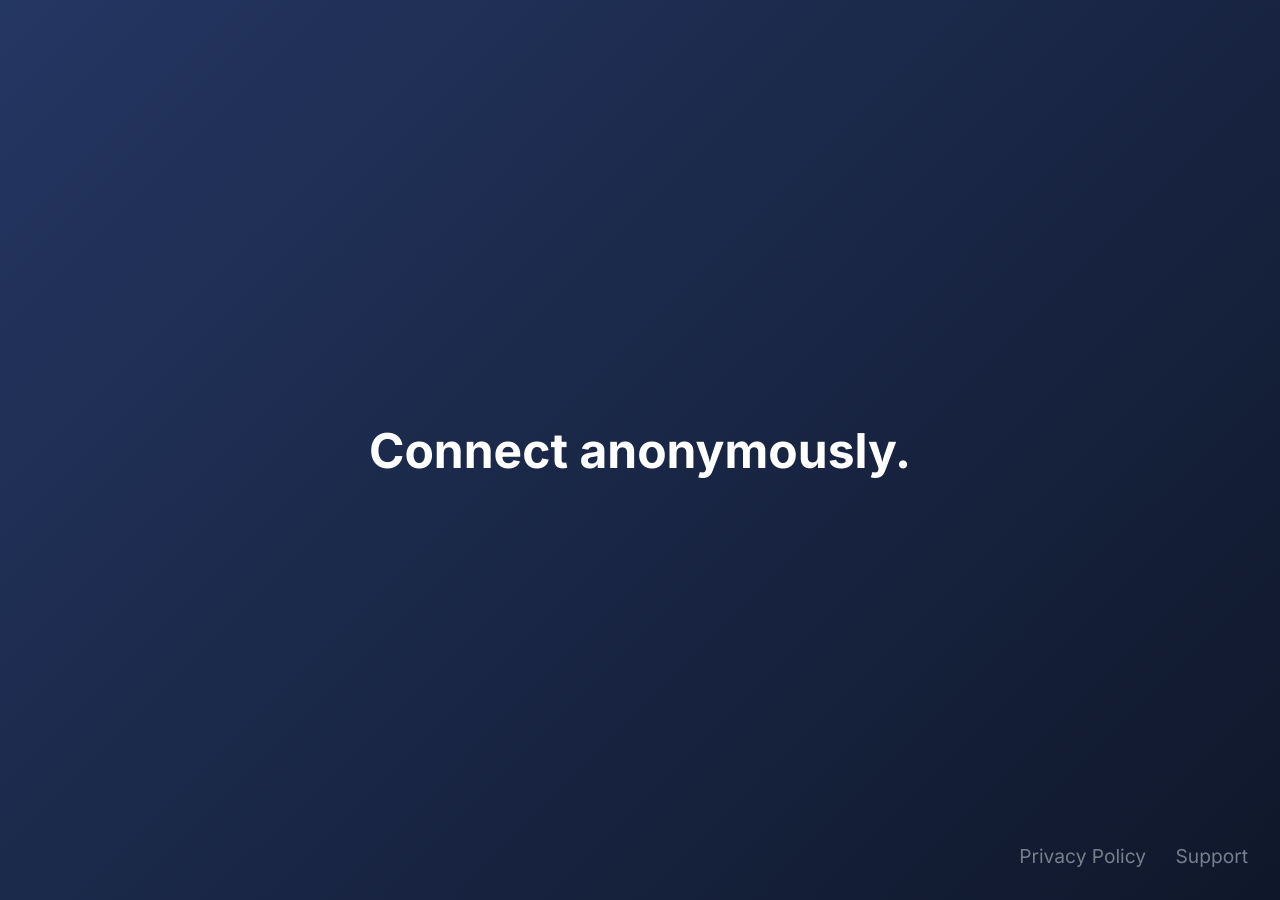
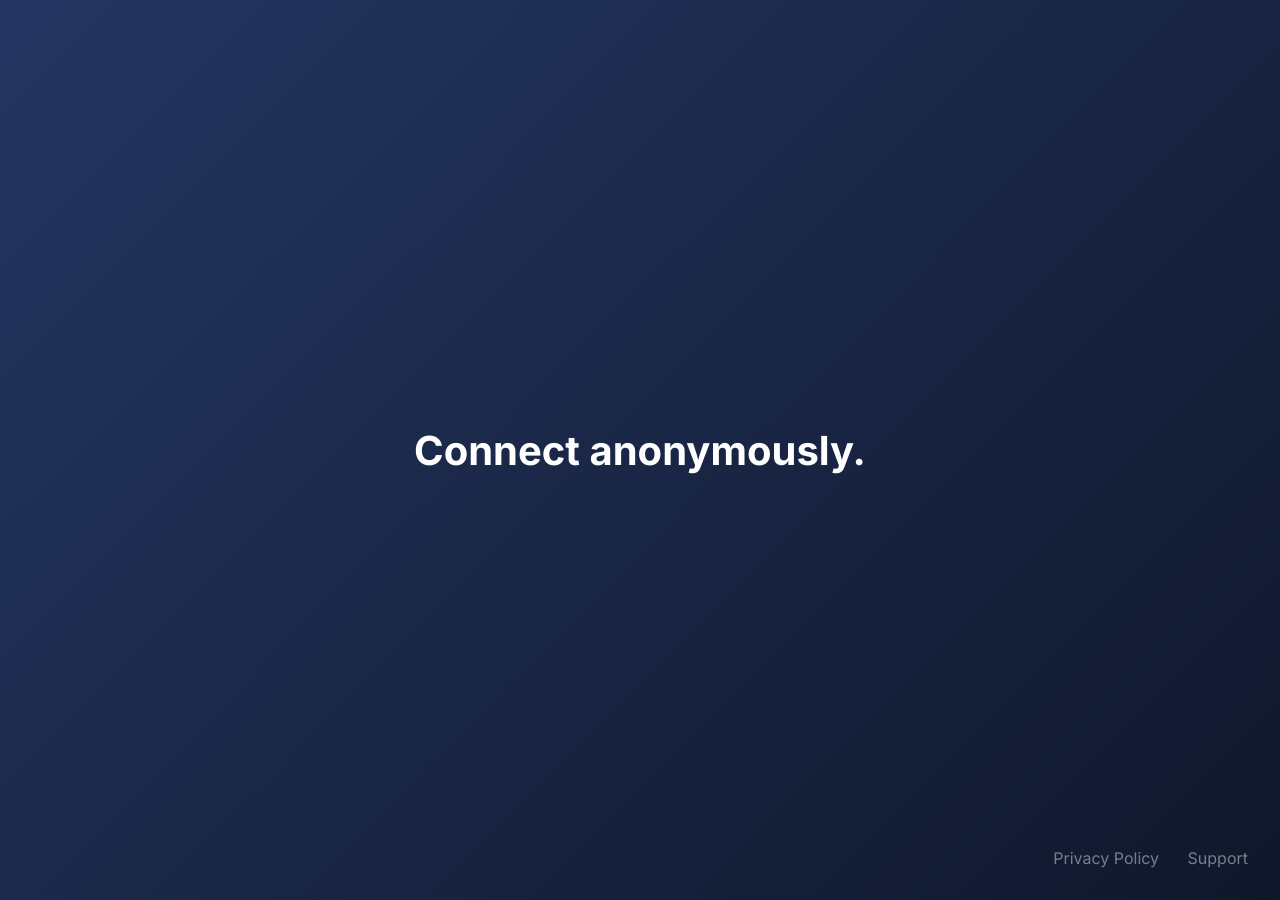
Before and after one commit to rodlaf/afterhours-page, a Jekyll site: the page built from index.html, in a window 1280 px wide. Built offline with Jekyll 4.4.1, drawn with Linux system fonts in a browser that asks for light colours.

Commit message:
change styles

```diff
--- a/_sass/main.scss
+++ b/_sass/main.scss
@@ -30,7 +30,7 @@ nav {
 a {
   color: #75808c;
   text-decoration-line: none;
-  font-size: 1.2rem;
+  font-size: 1rem;
 }
 
 .nav-link {
@@ -51,7 +51,7 @@ a {
 }
 
 .banner {
-  font-size: 3rem;
+  font-size: 2.5rem;
   text-align: center;
   font-weight: bold;
 }
```
